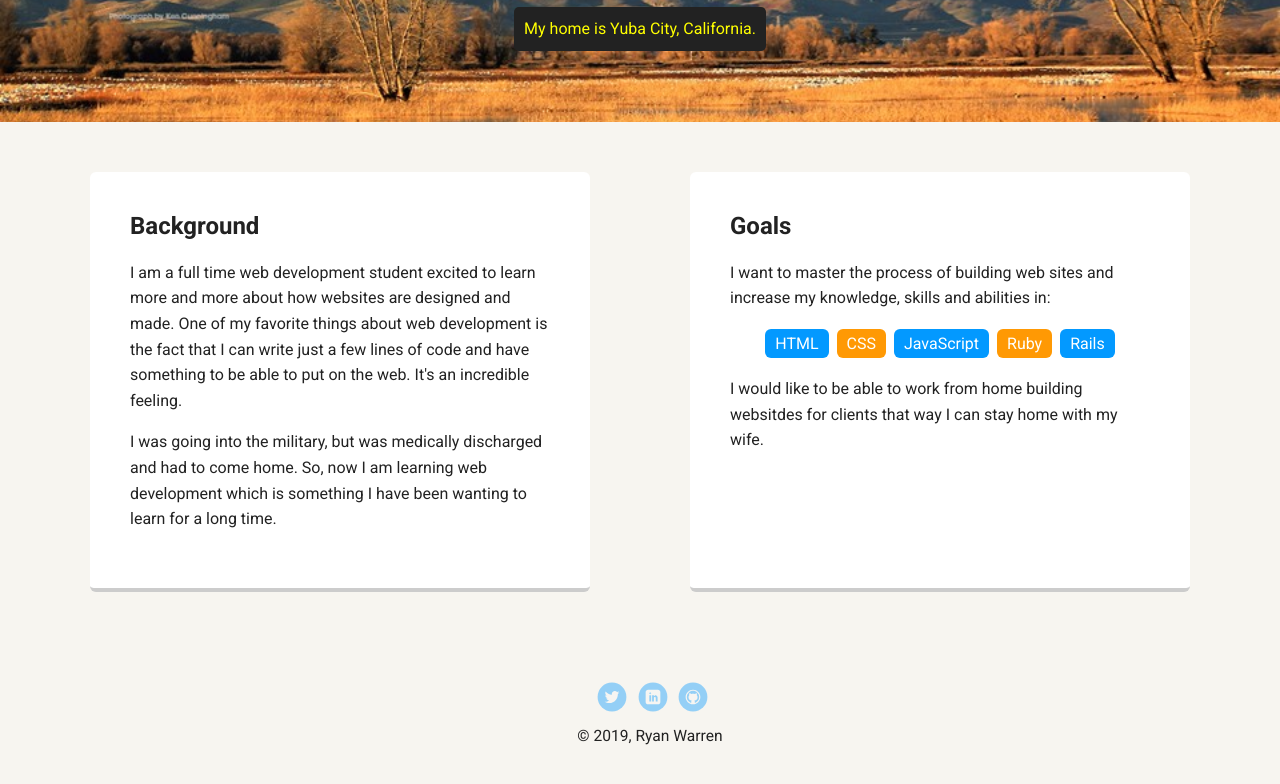
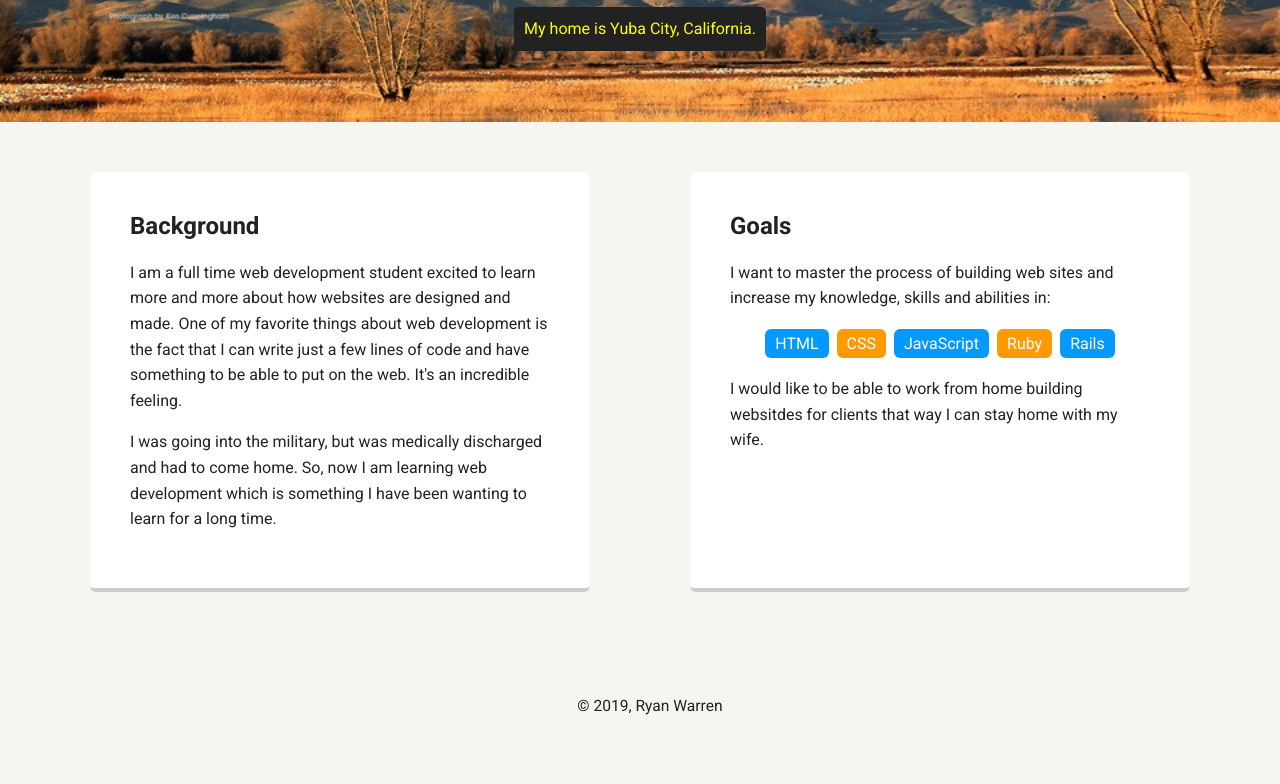
Before and after one commit to CmdrFirezone38/tdp_1-profile-page-project, a plain HTML site: page portfolio_ryan_warren/index.html in a window 1280 px wide. Shown: the part 348-1132 px from the top of the page. Drawn offline with Linux system fonts and the light colour scheme; a web font is replaced by a local one.

Commit message:
Removed the Social links

```diff
--- a/portfolio_ryan_warren/index.html
+++ b/portfolio_ryan_warren/index.html
@@ -44,11 +44,6 @@
 
     </main>
     <footer>
-      <ul>
-        <li><a href="#" class="social twitter">Twitter</a></li>
-        <li><a href="#" class="social linkedin">LinkedIn</a></li>
-        <li><a href="#" class="social github">Github</a></li>
-      </ul>
       <p class="copyright">&copy; 2019, Ryan Warren</p>
     </footer>
   </body>
```
Also changed, not shown: portfolio_ryan_warren/pages/interest.html (+0 -5 lines).
